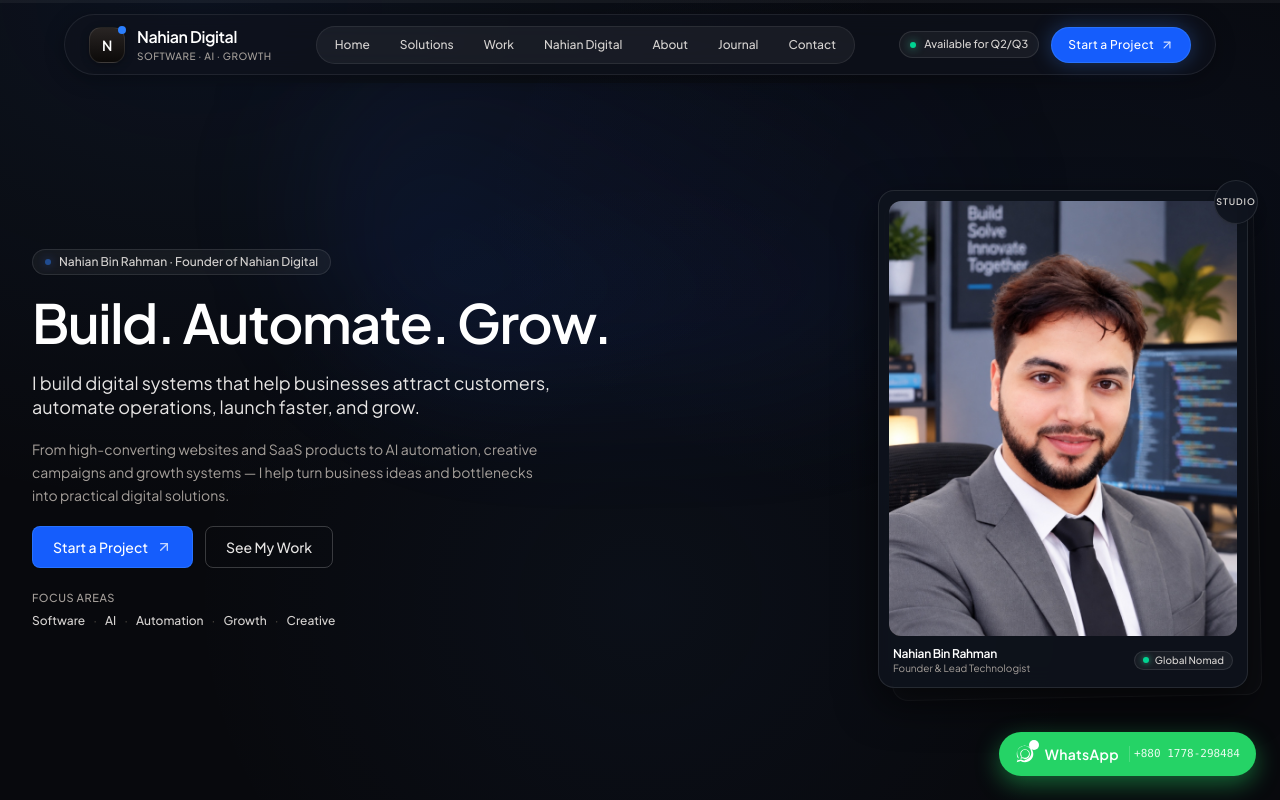
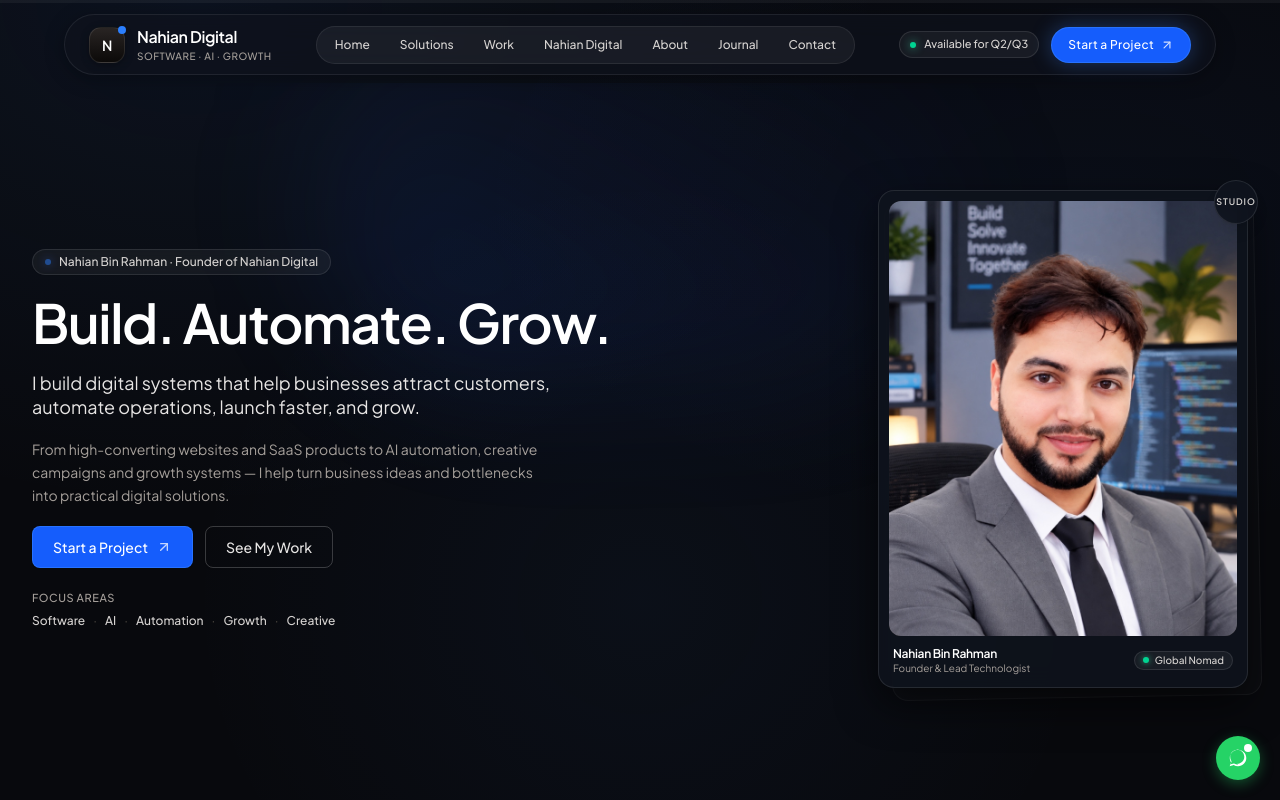
Before and after one commit to nahian-binrahman/nahian-digital, a Next.js app: page / in a window 1280 px wide. Shown: the top 800 px of the page. Built offline with nearby package versions, Linux system fonts and the light colour scheme.

Commit message:
style: make floating WhatsApp icon button compact and minimal

```diff
--- a/components/whatsapp-button.tsx
+++ b/components/whatsapp-button.tsx
@@ -10,35 +10,27 @@ export function WhatsAppButton() {
   )}`;
 
   return (
-    <aside aria-label="Quick WhatsApp Contact" className="fixed bottom-4 right-4 sm:bottom-6 sm:right-6 z-50 flex items-center group">
+    <aside aria-label="Quick WhatsApp Contact" className="fixed bottom-4 right-4 sm:bottom-5 sm:right-5 z-40">
       <a
         href={whatsappUrl}
         target="_blank"
         rel="noopener noreferrer"
-        aria-label="Chat with Nahian on WhatsApp (+880 1778-298484)"
-        className="flex items-center gap-2.5 rounded-full bg-[#25D366] hover:bg-[#20bd5a] text-white px-3.5 py-3 sm:px-4 sm:py-3 shadow-[0_8px_25px_rgba(37,211,102,0.45)] hover:shadow-[0_10px_30px_rgba(37,211,102,0.6)] transition-all transform hover:-translate-y-0.5 active:scale-95"
+        aria-label="Chat on WhatsApp (+880 1778-298484)"
+        className="flex h-10 w-10 sm:h-11 sm:w-11 items-center justify-center rounded-full bg-[#25D366] hover:bg-[#20bd5a] text-white shadow-[0_4px_14px_rgba(37,211,102,0.35)] hover:shadow-[0_6px_20px_rgba(37,211,102,0.5)] transition-all hover:scale-105 active:scale-95"
       >
         <div className="relative flex items-center justify-center">
-          {/* WhatsApp SVG */}
           <svg
-            className="w-5 h-5 fill-current"
+            className="w-4 h-4 sm:w-5 sm:h-5 fill-current"
             viewBox="0 0 24 24"
             aria-hidden="true"
           >
-            <path d="M12.031 6.172c-3.181 0-5.767 2.586-5.768 5.766-.001 1.298.38 2.27 1.019 3.287l-.711 2.598 2.669-.699c.968.541 1.902.827 2.791.827h.002c3.18 0 5.767-2.587 5.768-5.767.001-3.181-2.586-5.768-5.77-5.768zm0 10.377h-.002c-.846 0-1.677-.228-2.404-.66l-.172-.102-1.787.469.477-1.743-.112-.178c-.474-.755-.724-1.632-.723-2.531.001-2.628 2.139-4.766 4.77-4.766 2.63 0 4.769 2.138 4.77 4.766 0 2.63-2.14 4.767-4.809 4.745z" />
             <path d="M12.04 2C6.58 2 2.13 6.45 2.13 11.91c0 1.96.57 3.81 1.63 5.4L2 22l4.83-1.71c1.53.96 3.32 1.48 5.21 1.48 5.46 0 9.91-4.45 9.91-9.91 0-5.46-4.45-9.86-9.91-9.86zm0 17.96h-.002c-1.69 0-3.34-.45-4.79-1.31l-.34-.2-3.56.93.95-3.47-.22-.35c-.95-1.52-1.46-3.29-1.46-5.1 0-4.67 3.8-8.46 8.47-8.46 4.67 0 8.47 3.8 8.47 8.47 0 4.67-3.8 8.46-8.47 8.46z" />
           </svg>
-          <span className="absolute -top-1 -right-1 flex h-2.5 w-2.5">
+          <span className="absolute -top-1 -right-1 flex h-2 w-2">
             <span className="animate-ping absolute inline-flex h-full w-full rounded-full bg-white opacity-75" />
-            <span className="relative inline-flex rounded-full h-2.5 w-2.5 bg-white" />
+            <span className="relative inline-flex rounded-full h-2 w-2 bg-white" />
           </span>
         </div>
-        <span className="text-xs sm:text-sm font-semibold tracking-wide">
-          WhatsApp
-        </span>
-        <span className="hidden md:inline-block text-[11px] opacity-90 font-mono pl-1 border-l border-white/20">
-          +880 1778-298484
-        </span>
       </a>
     </aside>
   );
```
